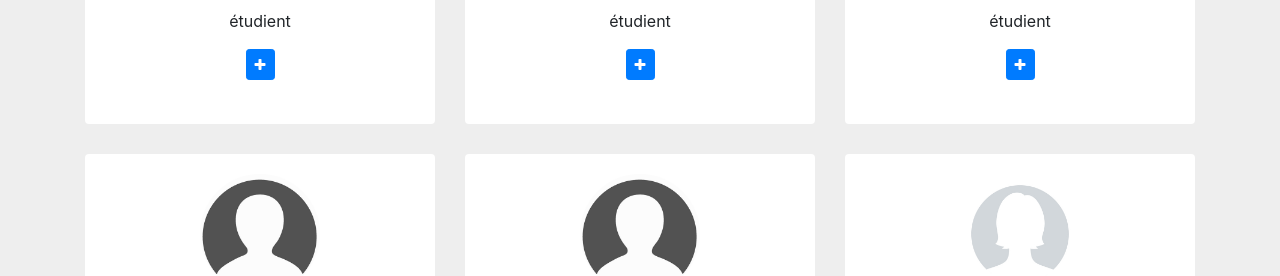
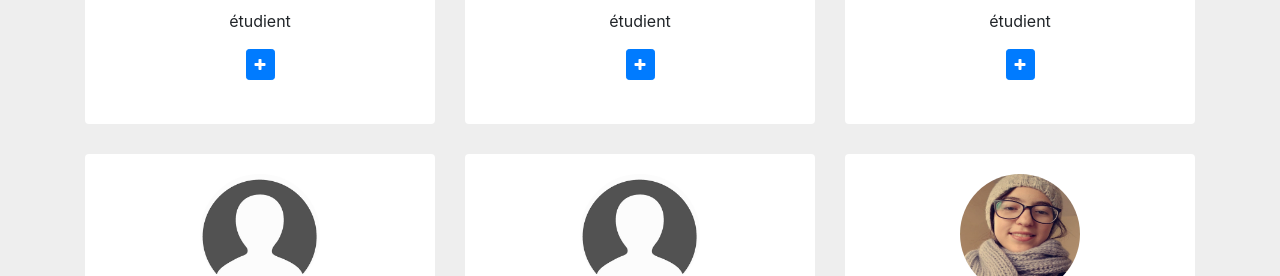
Before and after one commit to wassimelhajji10/cle-info-s5, a plain HTML site: page cartes/index.html in a window 1280 px wide. Shown: the part 2740-3016 px from the top of the page. Drawn offline with nearby package versions, Linux system fonts and the light colour scheme.

Commit message:
ubdeted main

```diff
--- a/cartes/index.html
+++ b/cartes/index.html
@@ -1094,7 +1094,7 @@
                         <div class="frontside">
                             <div class="card">
                                 <div class="card-body text-center">
-                                    <p><img class=" img-fluid" src="./images/femme.jpg" alt="card image"></p>
+                                    <p><img class=" img-fluid" src="./images/hibao.jpg" alt="card image"></p>
                                     <h4 class="card-title">OUJAOU Hiba</h4>
                                     <p class="card-text">étudient</p>
                                     <a href="#" class="btn btn-primary btn-sm"><i class="fa fa-plus"></i></a>
```
Also changed, not shown: cartes/images/hibao.jpg (added).
